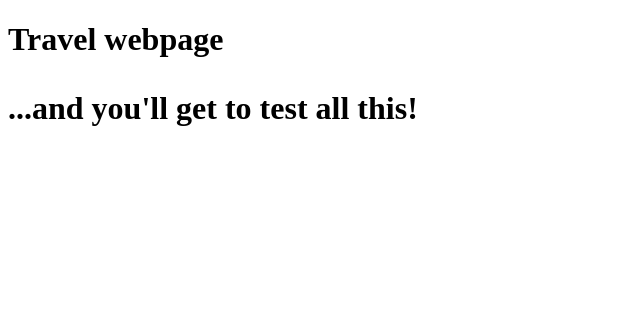
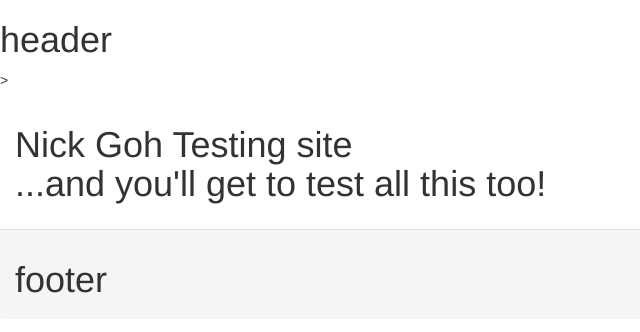
Before and after one commit to kengchuan95/kengchuan95.github.io, a plain HTML site: page index.html in a window 1280 px wide. Shown: the whole page, without its empty margins (0-640 px from the left). Drawn offline with nearby package versions, Linux system fonts and the light colour scheme.

Commit message:
Update index.html

```diff
--- a/index.html
+++ b/index.html
@@ -1,13 +1,29 @@
 <!DOCTYPE html>
+<!-- Latest compiled and minified CSS -->
+<link rel="stylesheet" href="https://cdn.jsdelivr.net/npm/bootstrap@3.3.7/dist/css/bootstrap.min.css" integrity="sha384-BVYiiSIFeK1dGmJRAkycuHAHRg32OmUcww7on3RYdg4Va+PmSTsz/K68vbdEjh4u" crossorigin="anonymous">
+
+<!-- Optional theme -->
+<link rel="stylesheet" href="https://cdn.jsdelivr.net/npm/bootstrap@3.3.7/dist/css/bootstrap-theme.min.css" integrity="sha384-rHyoN1iRsVXV4nD0JutlnGaslCJuC7uwjduW9SVrLvRYooPp2bWYgmgJQIXwl/Sp" crossorigin="anonymous">
+
+<!-- Latest compiled and minified JavaScript -->
+<script src="https://cdn.jsdelivr.net/npm/bootstrap@3.3.7/dist/js/bootstrap.min.js" integrity="sha384-Tc5IQib027qvyjSMfHjOMaLkfuWVxZxUPnCJA7l2mCWNIpG9mGCD8wGNIcPD7Txa" crossorigin="anonymous"></script>
 <html>
   <head>
     <meta charset="utf-8">
     <title>Project:testing</title>
   </head>
-  <body>
+  <div class="panel-header">
+    <h1>header</h1>>
+  </div>
+  <div class="panel-body">
+    <body>
 
-    <h1>Travel webpage</title>
+      <h1>Nick Goh Testing site</title>
 
-    <p>...and you'll get to test all this!</p>
-  </body>
+      <p>...and you'll get to test all this too!</p>
+    </body>
+  </div>
+  <div class="panel-footer">
+    <h1>footer</h1>
+  </div>
 </html>
```
